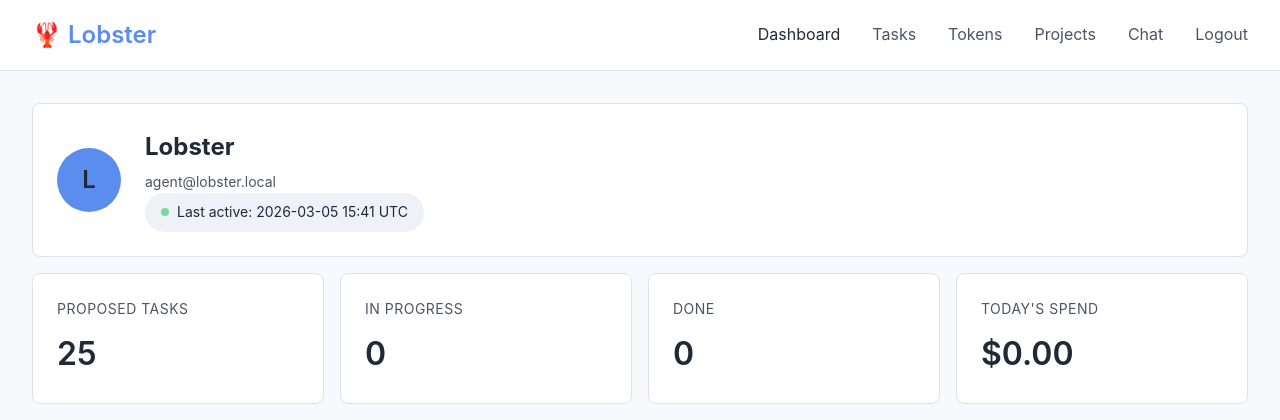
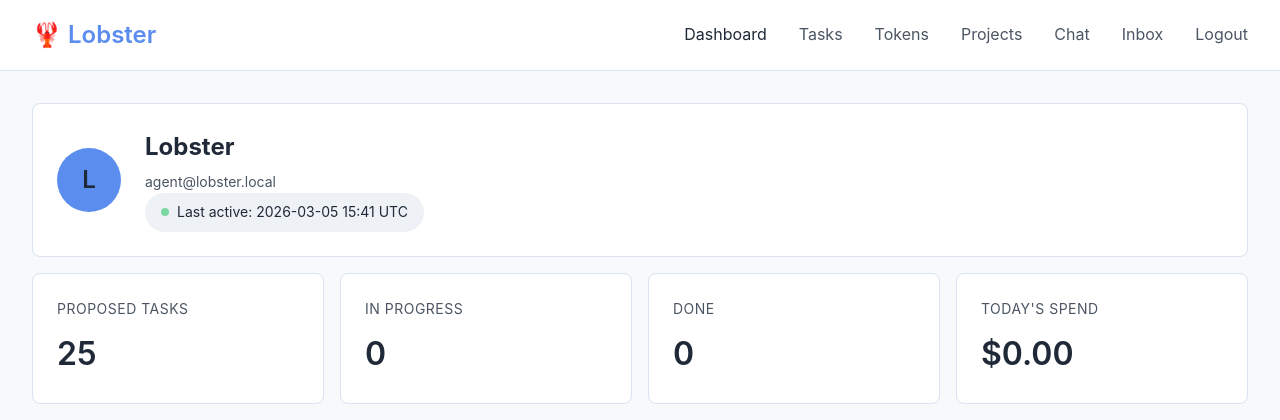
Before and after one commit to OpenLexi/lobster-dashboard, a FastAPI app: page / in a window 1280 px wide. Shown: the top 420 px of the page. Run offline with FastAPI, Linux system fonts and the light colour scheme; data comes from the database, SQL or seed files in the repository; data that the repository does not hold is empty.

Commit message:
feat(dashboard): add inbox page from OpenClaw email files

```diff
--- a/main.py
+++ b/main.py
@@ -228,6 +228,41 @@ def get_gateway_status() -> dict:
         return {"ok": False, "reason": str(e)}
 
 
+def load_inbox_emails(limit: int = 100) -> List[dict]:
+    """Load inbound email webhook JSON files from ~/.openclaw/inbox."""
+    inbox_dir = os.path.expanduser("~/.openclaw/inbox")
+    if not os.path.isdir(inbox_dir):
+        return []
+
+    items = []
+    for name in os.listdir(inbox_dir):
+        if not name.endswith(".json") or name == ".processed-emails.json":
+            continue
+        path = os.path.join(inbox_dir, name)
+        if not os.path.isfile(path):
+            continue
+        try:
+            with open(path, "r", encoding="utf-8") as f:
+                payload = json.load(f)
+            data = payload.get("data", {})
+            body = payload.get("body", {})
+            text = (body.get("text") or "").strip()
+            items.append({
+                "file": name,
+                "email_id": data.get("email_id", ""),
+                "subject": data.get("subject", "(no subject)"),
+                "from": data.get("from", ""),
+                "created_at": data.get("created_at") or payload.get("created_at"),
+                "to": data.get("to", []),
+                "text_preview": text[:800],
+            })
+        except Exception:
+            continue
+
+    items.sort(key=lambda x: x.get("created_at") or "", reverse=True)
+    return items[:limit]
+
+
 # Web routes
 @app.get("/login", response_class=HTMLResponse)
 def login_page(request: Request):
@@ -355,6 +390,23 @@ def chat_page(request: Request, db: Session = Depends(get_db)):
         "request": request,
         "messages": [m.to_dict() for m in messages],
     })
+
+
+@app.get("/inbox", response_class=HTMLResponse)
+def inbox_page(request: Request, user: str = Depends(get_current_user)):
+    """Inbox page: shows received email webhooks from local OpenClaw inbox."""
+    emails = load_inbox_emails(limit=200)
+    return templates.TemplateResponse("inbox.html", {
+        "request": request,
+        "emails": emails,
+        "email_count": len(emails),
+    })
+
+
+@app.get("/api/inbox")
+def list_inbox_api(user: str = Depends(get_current_user)):
+    """JSON API for inbox data shown in dashboard."""
+    return load_inbox_emails(limit=200)
 
 
 # API routes
--- a/templates/base.html
+++ b/templates/base.html
@@ -17,6 +17,7 @@
             <a href="/tokens" class="{% if request.path == '/tokens' %}active{% endif %}">Tokens</a>
             <a href="/projects" class="{% if request.path.startswith('/projects') %}active{% endif %}">Projects</a>
             <a href="/chat" class="{% if request.path == '/chat' %}active{% endif %}">Chat</a>
+            <a href="/inbox" class="{% if request.path == '/inbox' %}active{% endif %}">Inbox</a>
             <a href="/logout">Logout</a>
         </div>
     </nav>
```
Also changed, not shown: templates/inbox.html (added, +32 -0 lines).
